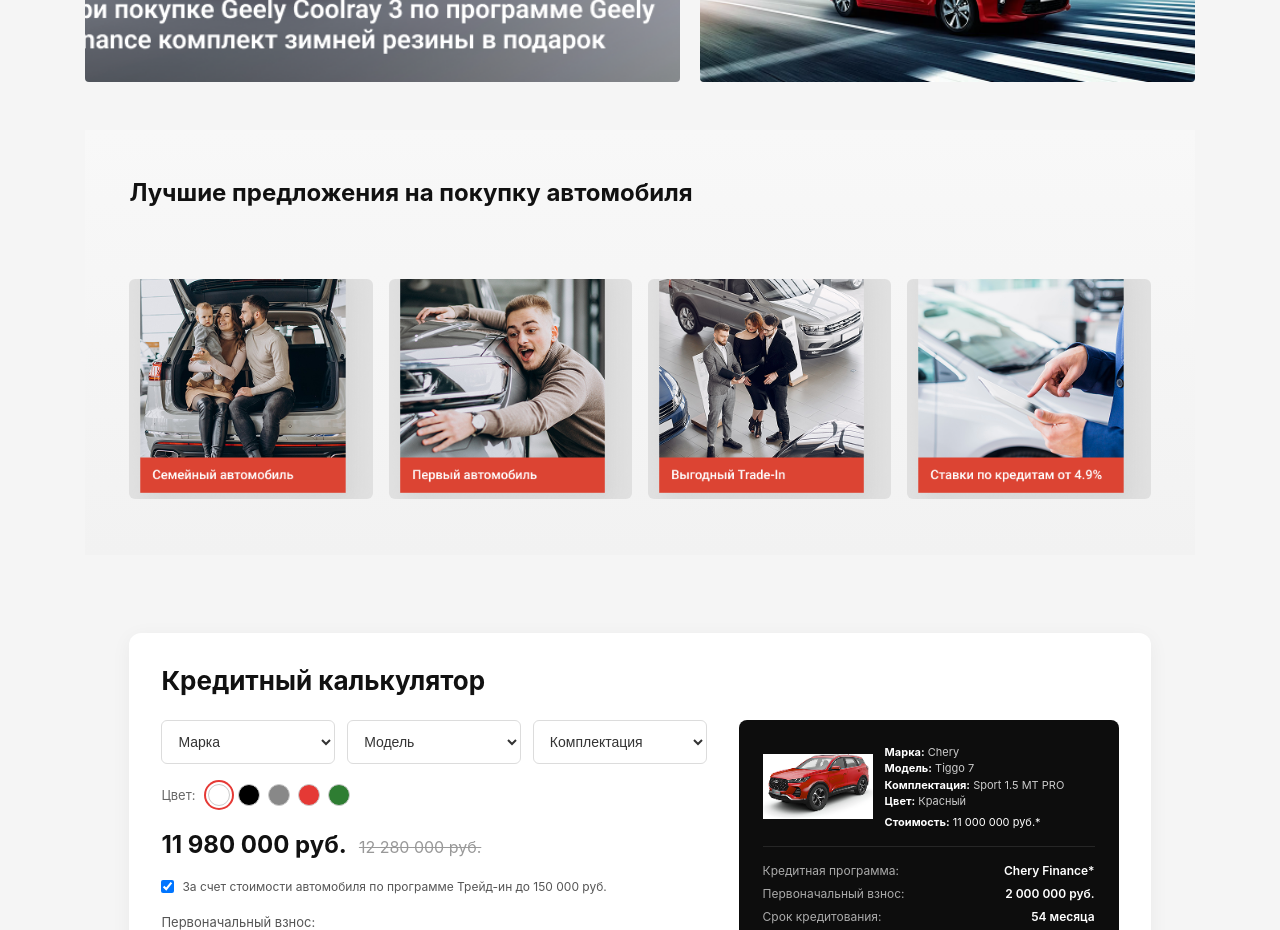
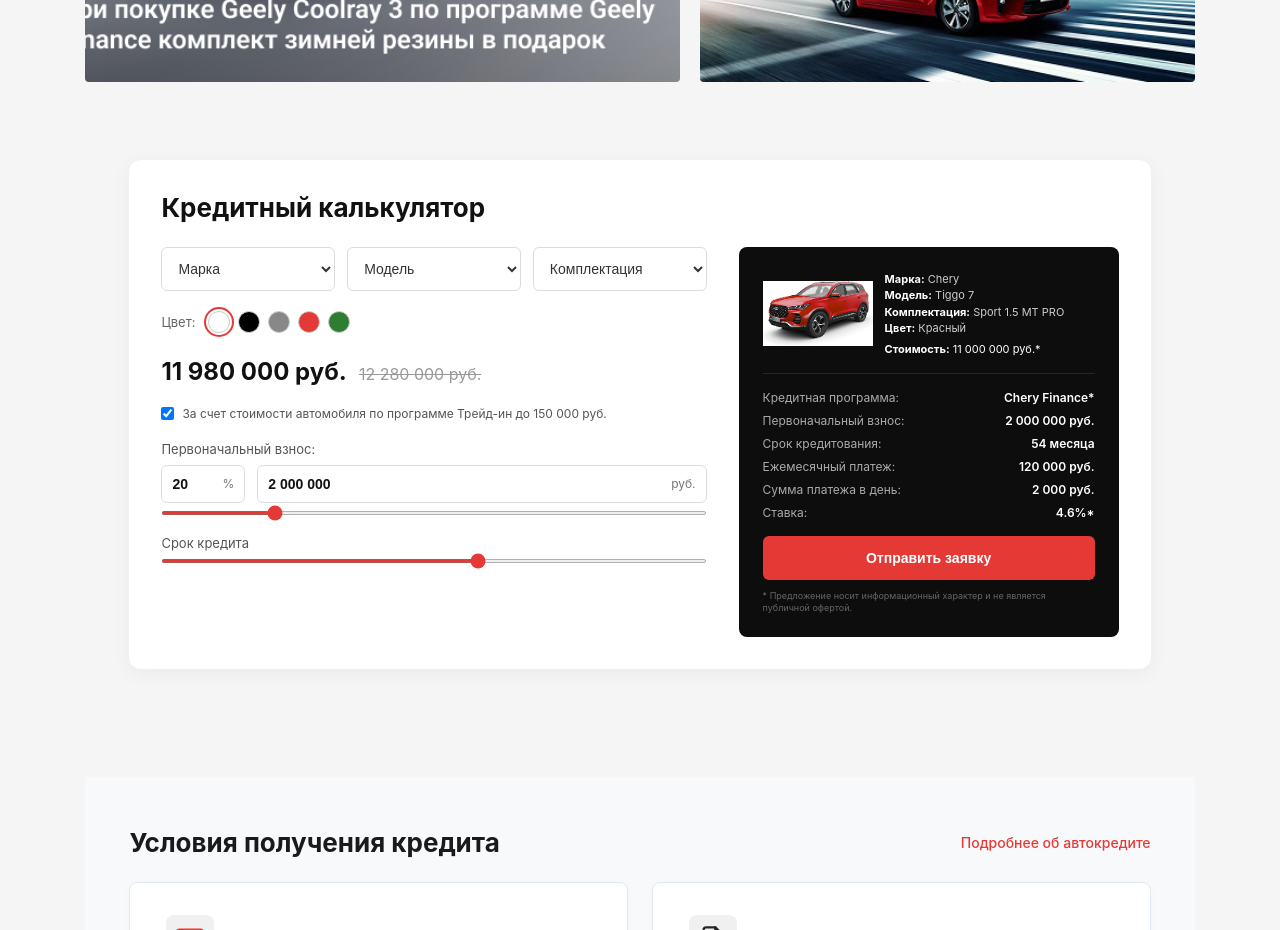
Before and after one commit to shahriyorshamsiev6-cmyk/autodeale3, a plain HTML site: page index.html in a window 1280 px wide. Shown: the part 3400-4330 px from the top of the page. Drawn offline with Linux system fonts and the light colour scheme.

Commit message:
Update index.html

```diff
--- a/index.html
+++ b/index.html
@@ -483,33 +483,6 @@
       </div>
     </section>
 
-    <!-- ================= СЕКЦИЯ: ЛУЧШИЕ ПРЕДЛОЖЕНИЯ ================= -->
-<section class="car-offers-section">
-    <div class="main-container">
-        <h2 class="section-title">Лучшие предложения на покупку автомобиля</h2>
-
-        <div class="offers-cards-grid">
-            <div class="offer-card">
-                <img src="./Elantra/imggg (1).png" alt="Семейный автомобиль">
-
-            </div>
-
-            <div class="offer-card">
-                <img src="./Elantra/imggg (2).png" alt="Первый автомобиль">
-
-            </div>
-
-            <div class="offer-card">
-                <img src="./Elantra/imggg (3).png" alt="Выгодный Trade-In">
-            </div>
-
-            <div class="offer-card">
-                <img src="./Elantra/imggg (4).png" alt="Ставка по кредитам от 4.8%">
-
-            </div>
-        </div>
-    </div>
-</section>
 
 <!-- ================= СЕКЦИЯ: КРЕДИТНЫЙ КАЛЬКУЛЯТОР ================= -->
 <section class="calculator-section">
```
